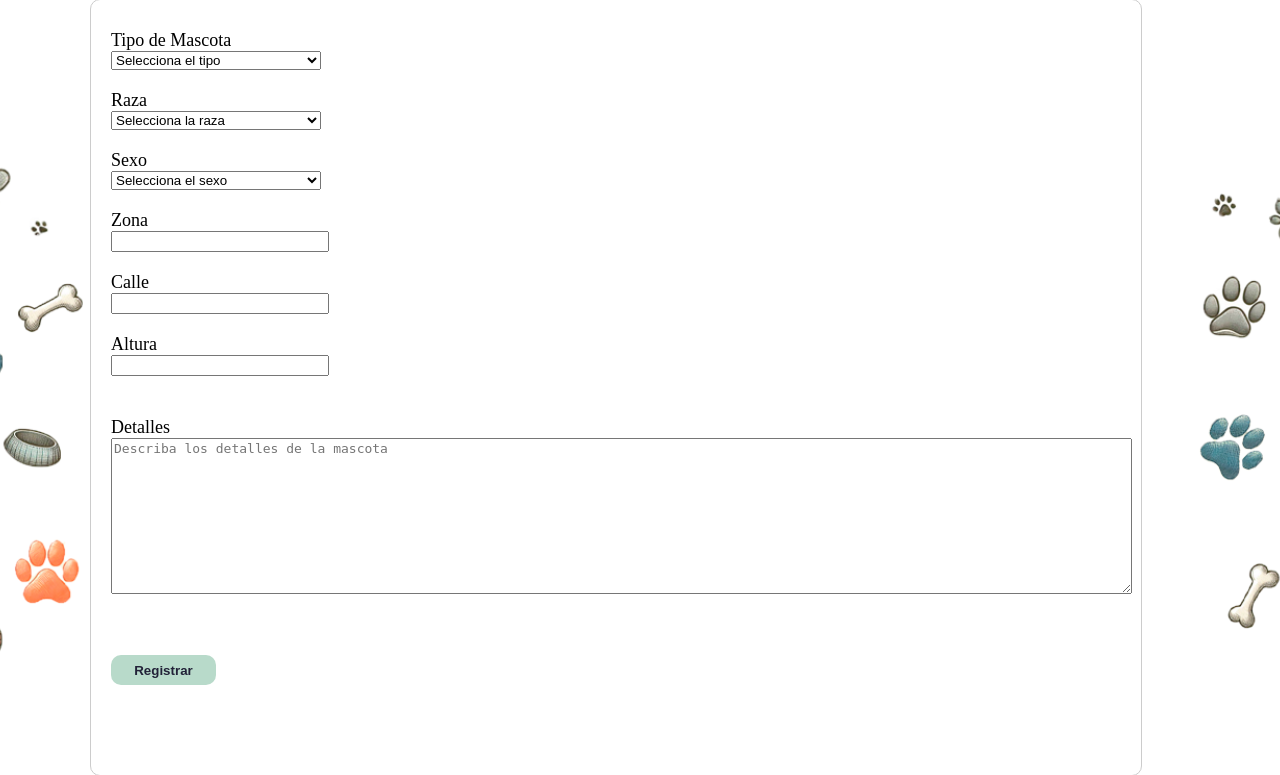
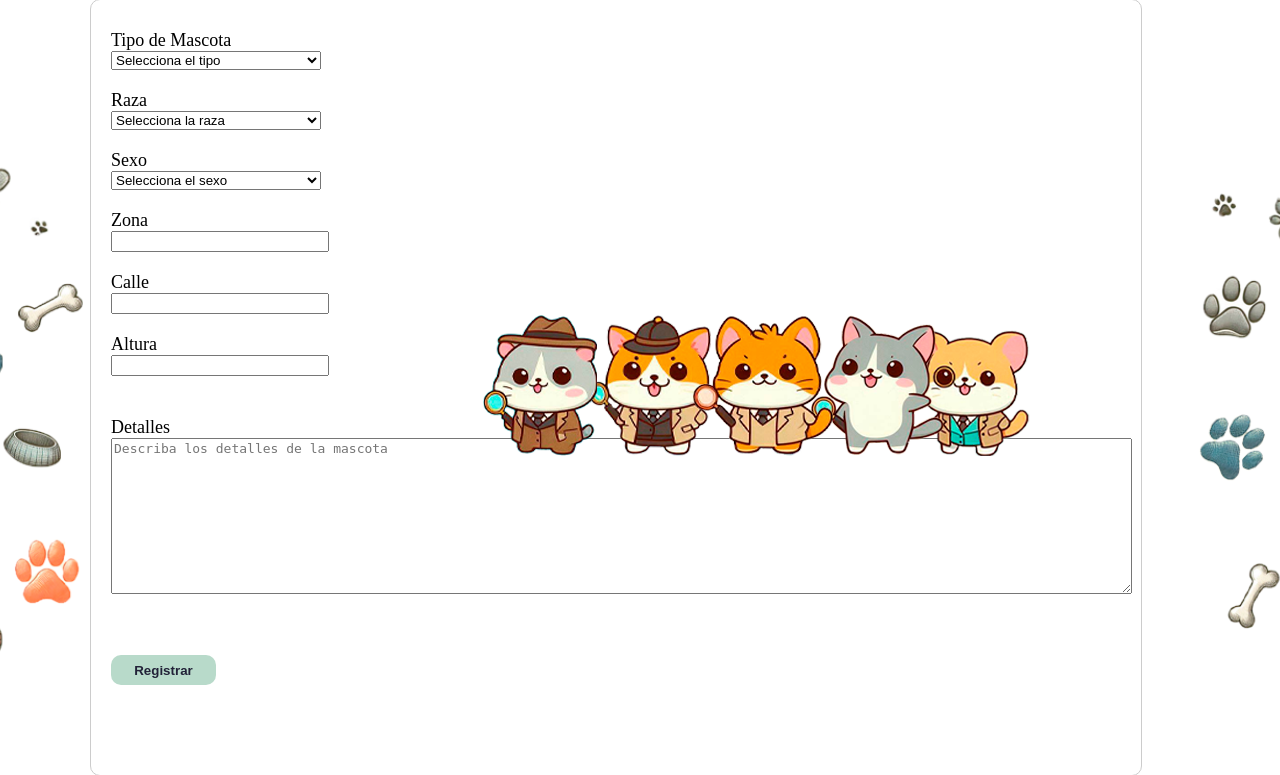
Before and after one commit to AlbertSayos/TPIDSmascota, a Flask app: page /registrar in a window 1280 px wide. Shown: the part 144-919 px from the top of the page. Run offline with Flask 3, Linux system fonts and the light colour scheme.

Commit message:
cambio visual en registro de mascotas

```diff
--- a/Frontend/static/css/homestyle.css
+++ b/Frontend/static/css/homestyle.css
@@ -346,10 +346,6 @@ h3{
       justify-content: center;
     }
 
-    .banner{
-      width: 50%;
-    }
-
   .swiper {
     width: 90vw;
     max-width: 1061px;
@@ -586,7 +582,11 @@ button{
   height: 30px;
   font-weight: 600;
   }
-
+.registrarMascota .banner{
+  position: absolute;
+  right:250px;
+  bottom:200px;
+}
   .error{
     padding: 100px;
     display: flex;
--- a/Frontend/templates/registrar.html
+++ b/Frontend/templates/registrar.html
@@ -1,10 +1,11 @@
 {% extends "base.html" %}
 
-    {% block title %}<title>Inicio de Sesión</title>{% endblock %}
+    {% block title %}<title>Registro de mascota</title>{% endblock %}
 
     {% block main %}
         <main>
             <section class="registrarMascota">
+                <img class="banner" src="{{ url_for('static', filename='/image/banner.png') }}">
                 <h2>Registro de Mascotas</h2>
                 <form method="post" action="/registrar" onsubmit="registrar(); return false;">
                     <div class="opciones">
--- a/Frontend/templates/registrarusuario.html
+++ b/Frontend/templates/registrarusuario.html
@@ -1,5 +1,5 @@
 {% extends "base.html" %}
-        {% block title %}<title>Inicio de Sesión</title>{% endblock %}
+        {% block title %}<title>Registro de usuario</title>{% endblock %}
 
         {% block main %}
             <main>
```
